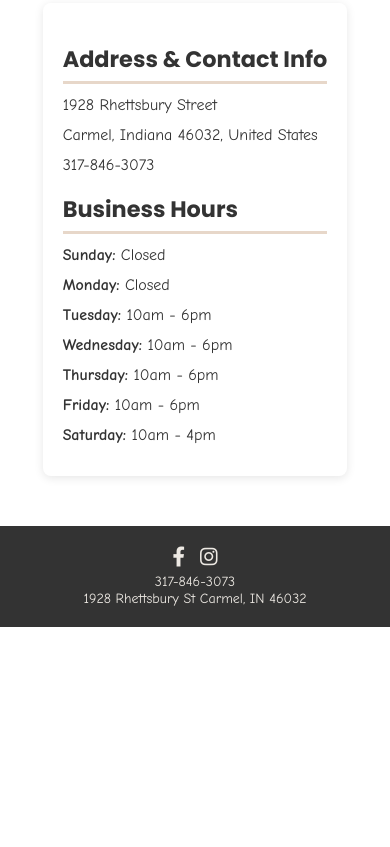
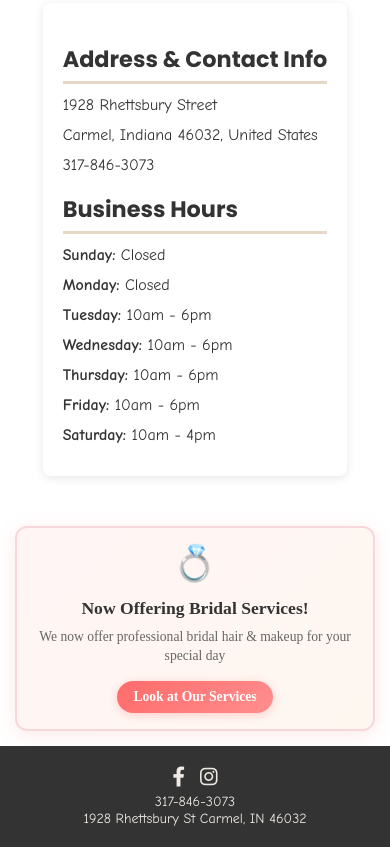
Before and after one commit to jared-armstrong/glow-salon, an Astro site: page /contact in a window 390 px wide. Shown: the part 746-1593 px from the top of the page. Before the commit the page ends 1373 px from the top, so only its background shows below. Built offline with nearby package versions, Linux system fonts and the light colour scheme; Astro itself is replaced by a stand-in of ours.

Commit message:
feature: added a nice banner to call out our new offering

```diff
--- /dev/null
+++ b/src/components/BridalBanner.astro
@@ -0,0 +1,146 @@
+---
+// Bridal Services Banner Component
+---
+
+<div class="bridal-banner">
+  <div class="banner-content">
+    <div class="banner-icon">💍</div>
+    <div class="banner-text">
+      <h3>Now Offering Bridal Services!</h3>
+      <p>We now offer professional bridal hair & makeup for your special day</p>
+    </div>
+    <a href="/services/bridal" class="banner-cta">Look at Our Services</a>
+  </div>
+</div>
+
+
+
+<style>
+  .bridal-banner {
+    background: linear-gradient(135deg, #fff5f5 0%, #fef7f0 100%);
+    border: 2px solid #f8d7da;
+    border-radius: 15px;
+    margin: 20px auto;
+    max-width: 1200px;
+    box-shadow: 0 4px 20px rgba(255, 107, 107, 0.15);
+    animation: bannerSlideIn 0.6s ease-out;
+  }
+
+  @keyframes bannerSlideIn {
+    from {
+      opacity: 0;
+      transform: translateY(-20px);
+    }
+    to {
+      opacity: 1;
+      transform: translateY(0);
+    }
+  }
+
+  .banner-content {
+    display: flex;
+    align-items: center;
+    justify-content: space-between;
+    padding: 1.5rem 2rem;
+    gap: 1rem;
+    position: relative;
+  }
+
+  .banner-icon {
+    font-size: 2.5rem;
+    animation: sparkle 2s infinite;
+    flex-shrink: 0;
+  }
+
+  @keyframes sparkle {
+    0%, 100% { transform: scale(1) rotate(0deg); }
+    50% { transform: scale(1.1) rotate(5deg); }
+  }
+
+  .banner-text {
+    flex: 1;
+    text-align: center;
+  }
+
+  .banner-text h3 {
+    font-family: 'Safira March', serif;
+    color: #333;
+    margin: 0 0 0.5rem 0;
+    font-size: 1.4rem;
+    font-weight: 700;
+  }
+
+  .banner-text p {
+    color: #666;
+    margin: 0;
+    font-size: 1rem;
+    line-height: 1.4;
+  }
+
+  .banner-cta {
+    background: linear-gradient(135deg, #ff6b6b 0%, #ff8e8e 100%);
+    color: white;
+    padding: 10px 20px;
+    border-radius: 25px;
+    text-decoration: none;
+    font-weight: 600;
+    font-size: 0.9rem;
+    transition: all 0.3s ease;
+    box-shadow: 0 2px 10px rgba(255, 107, 107, 0.3);
+    flex-shrink: 0;
+  }
+
+  .banner-cta:hover {
+    transform: translateY(-2px);
+    box-shadow: 0 4px 15px rgba(255, 107, 107, 0.4);
+  }
+
+
+
+  @media (max-width: 768px) {
+    .bridal-banner {
+      margin: 15px;
+      border-radius: 12px;
+    }
+
+    .banner-content {
+      flex-direction: column;
+      text-align: center;
+      padding: 1.5rem 1rem;
+      gap: 1rem;
+    }
+
+    .banner-text h3 {
+      font-size: 1.2rem;
+    }
+
+    .banner-text p {
+      font-size: 0.9rem;
+    }
+
+    .banner-icon {
+      font-size: 2rem;
+    }
+
+    .banner-cta {
+      padding: 8px 16px;
+      font-size: 0.85rem;
+    }
+
+
+  }
+
+  @media (max-width: 480px) {
+    .banner-content {
+      padding: 1rem;
+    }
+
+    .banner-text h3 {
+      font-size: 1.1rem;
+    }
+
+    .banner-text p {
+      font-size: 0.85rem;
+    }
+  }
+</style>
--- a/src/components/salon-services/SalonServices.astro
+++ b/src/components/salon-services/SalonServices.astro
@@ -26,7 +26,7 @@ const services = [
   },
   {
     image: bridalServiceImage.src,
-    serviceName: 'Bridal Services',
+    serviceName: 'Bridal',
     href: '/services/bridal',
     altText: 'Professional bridal hair and makeup services at Glow Salon & Spa in Carmel, Indiana'
   }
--- a/src/pages/contact.astro
+++ b/src/pages/contact.astro
@@ -3,6 +3,7 @@ import Header from '../components/Header.astro';
 import Layout from '../layouts/Layout.astro';
 import Footer from '../components/Footer.astro';
 import ContactForm from '../components/ContactForm.astro';
+import BridalBanner from '../components/BridalBanner.astro';
 
 const title = "Contact Us | Glow Salon & Spa | Carmel, IN";
 const description = "Find our address, hours, and phone number. Contact Glow Salon & Spa in Carmel, Indiana to book an appointment or ask a question.";
@@ -34,6 +35,7 @@ const description = "Find our address, hours, and phone number. Contact Glow Sal
 
             </div>
         </div>
+        <BridalBanner />
     </main>
     <Footer />
 </Layout>
--- a/src/pages/index.astro
+++ b/src/pages/index.astro
@@ -3,6 +3,7 @@ import Layout from '../layouts/Layout.astro';
 import Header from '../components/Header.astro';
 import LandingSection from '../components/LandingSection.astro';
 import Footer from '../components/Footer.astro';
+import BridalBanner from '../components/BridalBanner.astro';
 
 // Welcome to Astro! Wondering what to do next? Check out the Astro documentation at https://docs.astro.build
 // Don't want to use any of this? Delete everything in this file, the `assets`, `components`, and `layouts` directories, and start fresh.
@@ -15,6 +16,7 @@ const description = "Glow Salon & Spa in Carmel, Indiana offers expert haircuts,
 	<main>
 		<Header />
 		<LandingSection />
+		<BridalBanner />
 	</main>
 	<Footer />
 </Layout>
--- a/src/pages/services.astro
+++ b/src/pages/services.astro
@@ -3,12 +3,14 @@ import Layout from '../layouts/Layout.astro';
 import SalonServices from '../components/salon-services/SalonServices.astro';
 import Header from '../components/Header.astro';
 import Footer from '../components/Footer.astro';
+import BridalBanner from '../components/BridalBanner.astro';
 ---
 
 <Layout title="Services - Glow Salon & Spa" description="Discover our professional hair, nail, and makeup services at Glow Salon & Spa in Carmel, Indiana. Book your appointment today for expert beauty treatments.">
   <main>
     <Header />
     <SalonServices />
+    <BridalBanner />
     <Footer />
   </main>
 </Layout>
```
